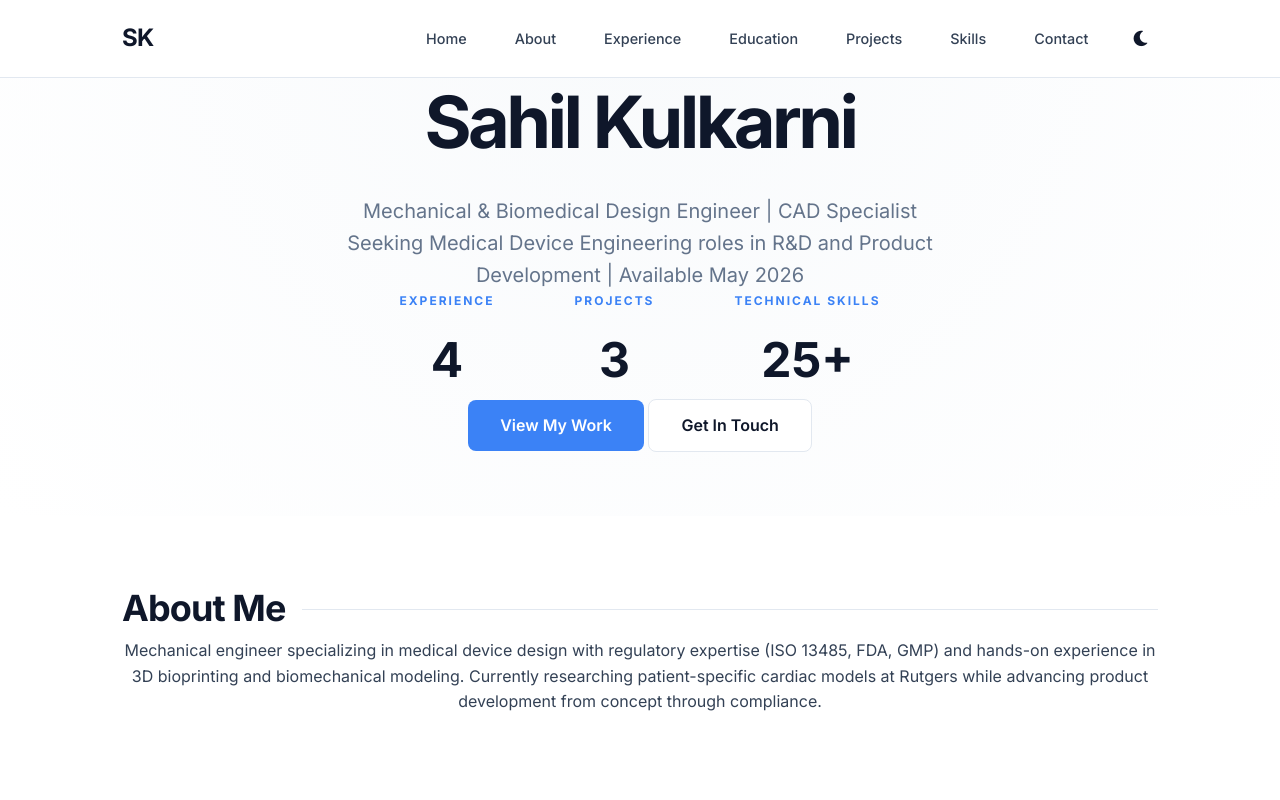
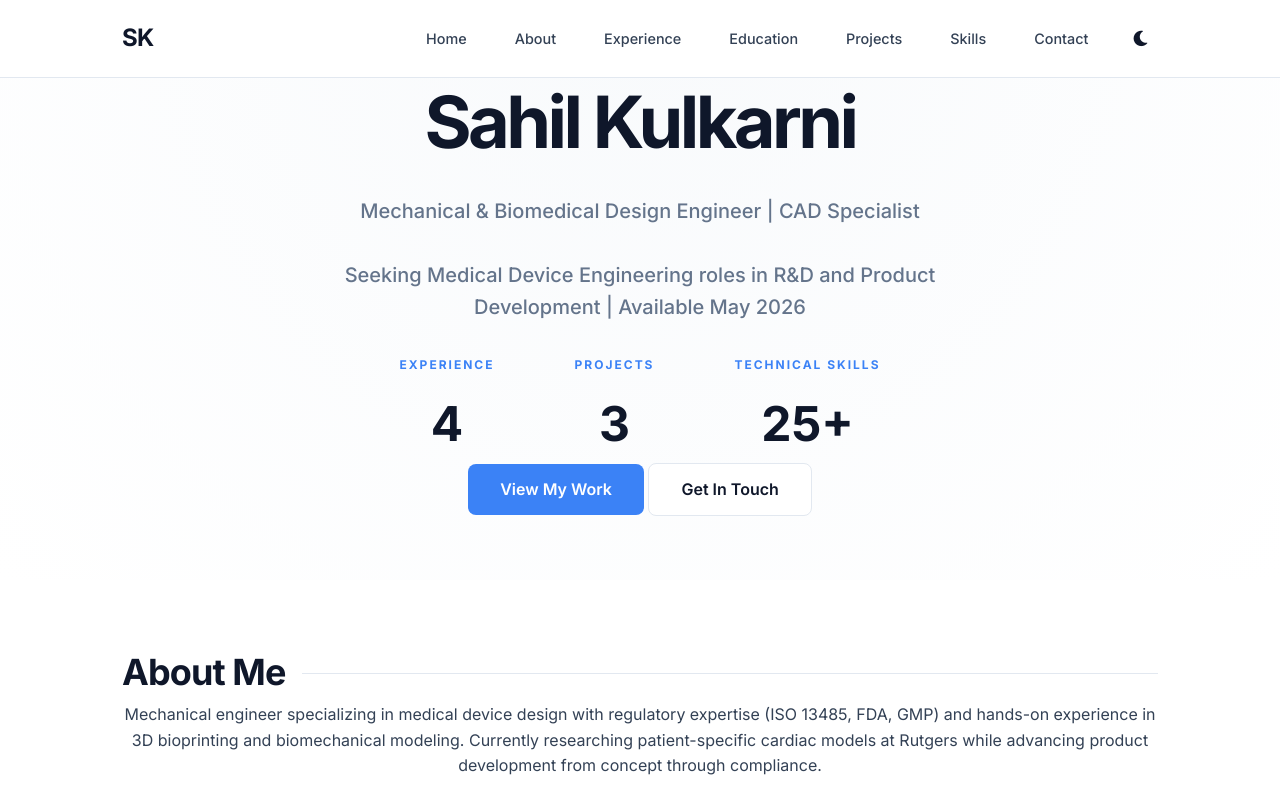
Before and after one commit to skulk0910/skulk0910.github.io, a plain HTML site: page index.html in a window 1280 px wide. Shown: the top 800 px of the page. Drawn offline with Linux system fonts and the light colour scheme.

Commit message:
Enhance tagline styling for better visibility
Added font-weight, text-align center, adjusted margins, and improved line-height for the career tagline to make it more prominent and easier to read.

```diff
--- a/styles.css
+++ b/styles.css
@@ -208,6 +208,10 @@ body {
     color: var(--text-light);
     padding: 4rmargin-bottom: 2.5rempadding: 10rem 0 6remem;
     max-width: 700px;
+        font-weight: 500;
+        text-align: center;
+        margin: 1rem auto 2rem;
+        line-height: 1.6;
     margin-left: auto;
     margin-right: auto;
 }
```
